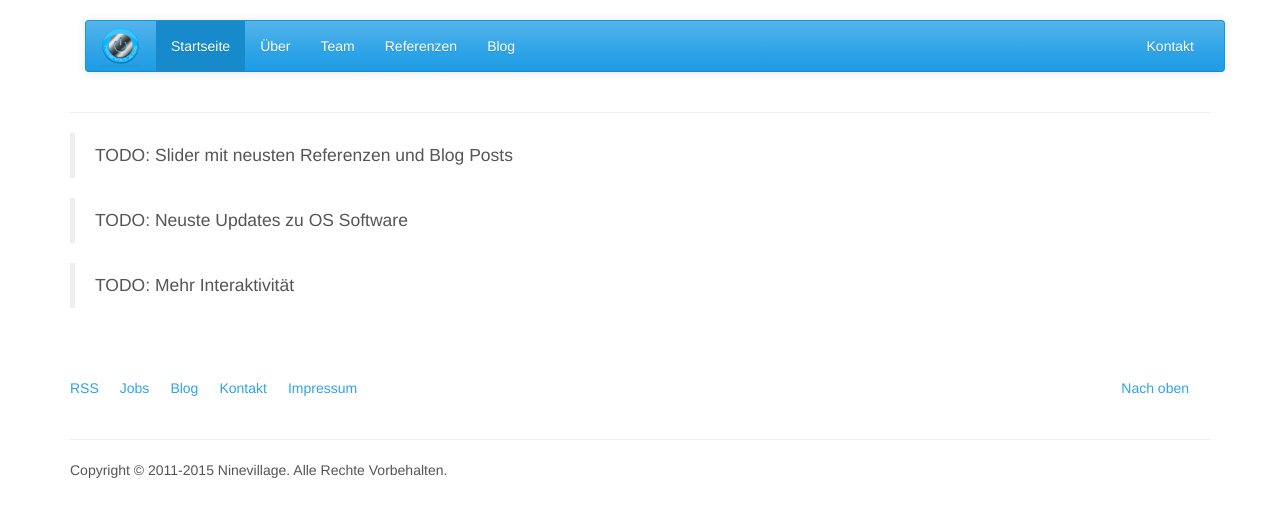
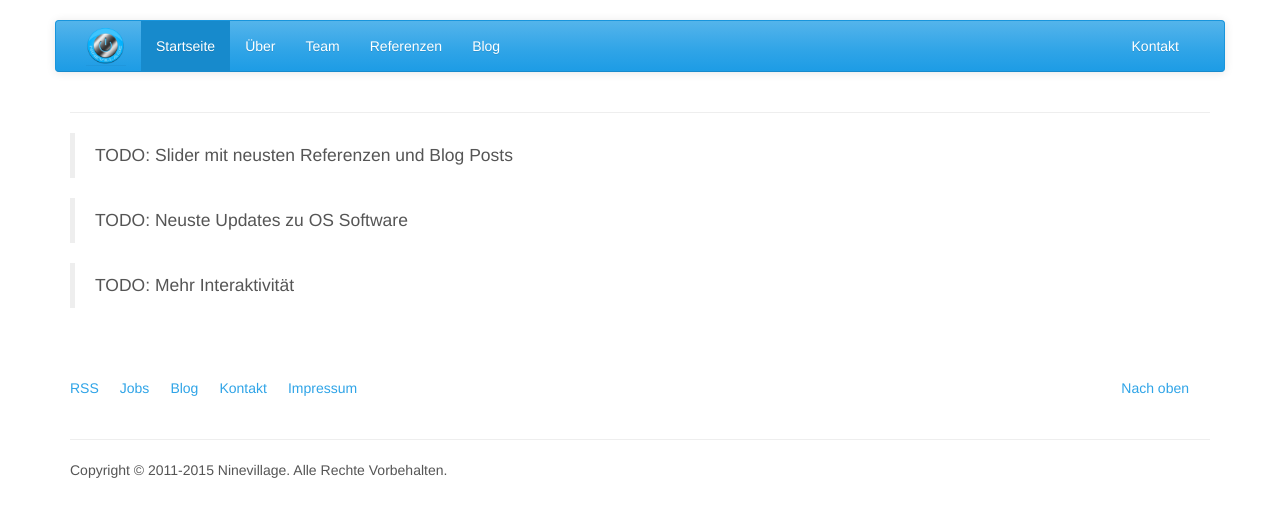
Before and after one commit to Ninevillage/ninevillage.github.io, a Jekyll site: the page built from pages/de/index.html, in a window 1280 px wide. Shown: the top 517 px of the page. Built offline with Jekyll 4.4.1, drawn with Linux system fonts in a browser that asks for light colours.

Commit message:
fix padding probs

```diff
--- a/_includes/header.html
+++ b/_includes/header.html
@@ -1,6 +1,7 @@
-<header id="header" data-spy="affix" data-offset-top="15" class="container">
+<header id="header" data-spy="affix" data-offset-top="15" class="row">
+
   <!-- Static navbar -->
-  <nav class="navbar navbar-default" role="navigation">
+  <nav class="navbar navbar-default col-md-12" role="navigation">
     <div class="container-fluid">
       <div class="navbar-header">
         <button type="button" class="navbar-toggle collapsed" data-toggle="collapse" data-target="#navbar" aria-expanded="false" aria-controls="navbar">
```
